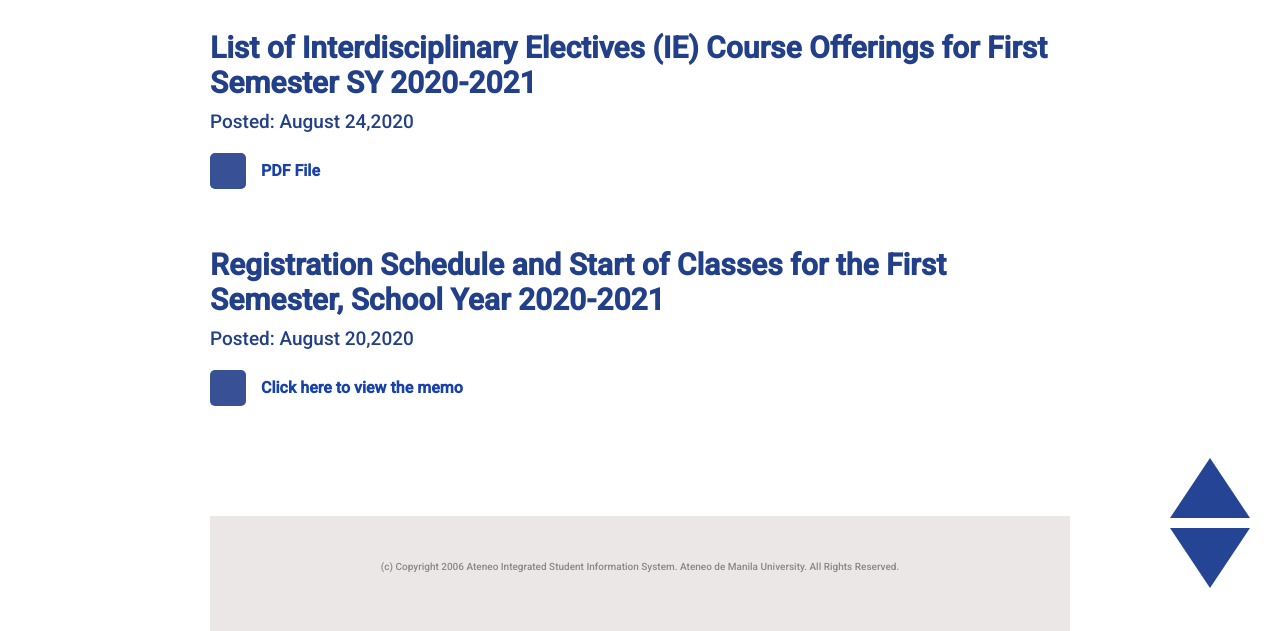
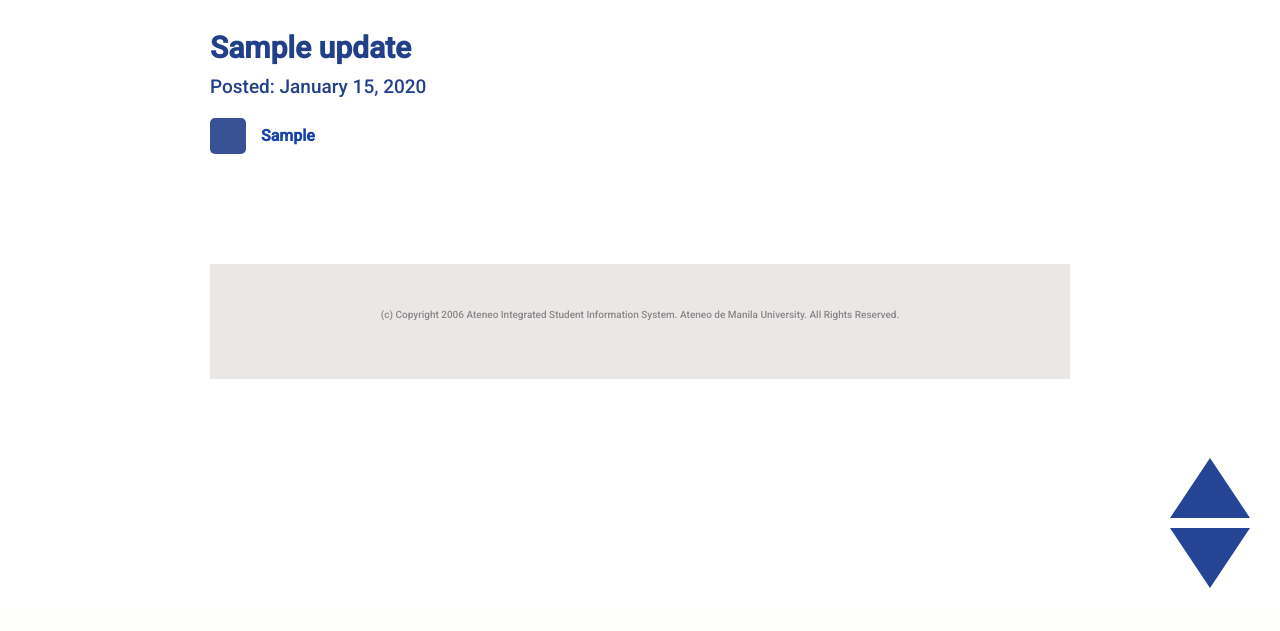
Before and after one commit to keith1007/CSCI-42-AISIS-Remake-, a Flask app: page /enlistment_updates in a window 1280 px wide. Shown: the part 192-823 px from the top of the page. After the commit the page ends 780 px from the top, so only its background shows below. Run offline with Flask 2, Linux system fonts and the light colour scheme; tables that the repository leaves empty hold one stand-in row (values such as "Sample post"); parts of the project's set-up code (start-up, migrations or seed data) failed here and were passed over.

Commit message:
Added ability to update enlistment updates in separate file

```diff
--- a/application.py
+++ b/application.py
@@ -47,6 +47,18 @@ class FaqCategory(db.Model):
     def __repr__(self):
         return f"faq_category {self.id}\n{self.name}"
 
+class EnlistmentUpdate(db.Model):
+    id = db.Column(db.Integer, primary_key=True, autoincrement=True)
+    title = db.Column(db.String(200), nullable=False)
+    date = db.Column(db.DateTime, nullable=False)
+    prompt = db.Column(db.String(100), nullable=False)
+    content = db.Column(db.Text, nullable=False)
+
+    def __repr__(self):
+        return f"enlistment_update {self.id}\n\
+            faq {self.title}\n\
+            {self.prompt}"
+
 faqs = {category.name: FAQ.query.filter(FAQ.category_id==category.id) for category in FaqCategory.query.all()}
 
 @app.route('/')
@@ -63,7 +75,7 @@ def announcements():
 
 @app.route('/enlistment_updates')
 def enlistment_updates():
-    return render_template('EnlistmentUpdatesPage.html')
+    return render_template('EnlistmentUpdatesPage.html', updates=EnlistmentUpdate.query.all())
 
 @app.route('/faq')
 def faq():
--- a/templates/EnlistmentUpdatesPage.html
+++ b/templates/EnlistmentUpdatesPage.html
@@ -7,35 +7,20 @@
 {% block body %}
 <!-- This is where the template ends, below are the specifics per page :) -->
 <div class="EnlistContainer">
-
-    <!-- Update 1 -->
-    <h1 class = "EnlistHeaders"> List of Interdisciplinary Electives (IE) Course
-        Offerings for First Semester SY 2020-2021</h1>
-        <p class = "EnlistDate"> Posted: August 24,2020 </p>
+    {% for update in updates %}
+    <h1 class = "EnlistHeaders"> {{ update.title }}</h1>
+    	{% set m, d, y = update.date.strftime("%B %d %Y").split() %}
+        <p class = "EnlistDate"> Posted: {{ '%s %s, %s' % (m, d.lstrip("0"), y) }} </p>
     <div class = "EnlistButtonsFlex">
         <div class="perEnlistflex">
             <button type="button" class="collapsible"></button>
-            <h4 class = "EnlistCaption"> PDF File </h4>
+            <h4 class = "EnlistCaption"> {{ update.prompt }} </h4>
         </div>
         <div class="hiddencontent">
-            <p>We don't know the actual answer to this 😅</p>
+            <p>{{ update.content }}</p>
         </div>
     </div>
-
-</br>
-</br>
-    <!-- Update 2 -->
-    <h1 class = "EnlistHeaders"> Registration Schedule and Start of Classes for the First Semester, School Year 2020-2021</h1>
-    <p class = "EnlistDate"> Posted: August 20,2020 </p>
-    <div class = "EnlistButtonsFlex">
-        <div class="perEnlistflex">
-            <button type="button" class="collapsible"></button>
-            <h4 class = "EnlistCaption"> Click here to view the memo </h4>
-        </div>
-        <div class="hiddencontent">
-            <p>We don't know the actual answer to this 😅</p>
-        </div>
-    </div>
+    {% endfor %}
 
     <!--Copyright & Navigation Triangles-->
     <p class = "bottom-copyright" id = "bottom"> (c) Copyright 2006 Ateneo Integrated Student Information System. Ateneo de Manila University. All Rights Reserved.</p>
```
Also changed, not shown: populate_db.py (+27 -1 lines).
